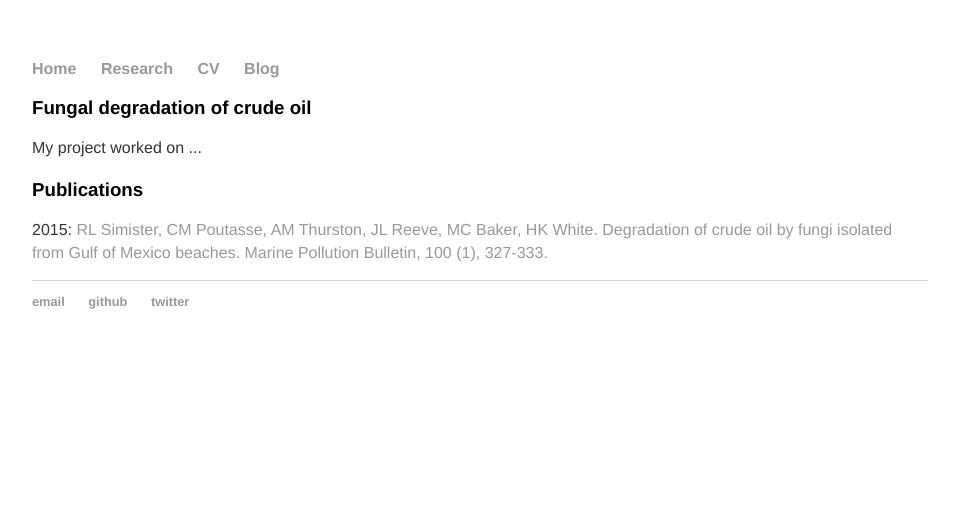
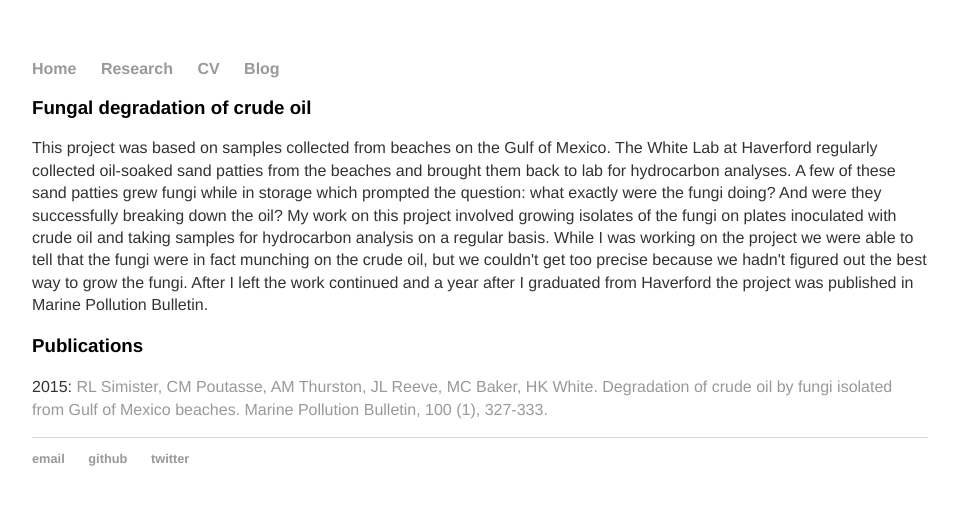
Before and after one commit to jlreeve/jlreeve.github.io, a Jekyll site: the page built from research/undergrad_hc/index.html, in a window 1280 px wide. Shown: the top 505 px of the page, without its empty margins (160-1118 px from the left). Built offline with Jekyll 4.4.1, drawn with Linux system fonts in a browser that asks for light colours.

Commit message:
added description

```diff
--- a/research/undergrad_hc/index.html
+++ b/research/undergrad_hc/index.html
@@ -5,7 +5,13 @@ title: Undergrad at Haverford
 
 <div class="blurb">
 	<h3>Fungal degradation of crude oil</h3>
-	<p>My project worked on ...</p>
+	<p>This project was based on samples collected from beaches on the Gulf of Mexico.
+		The White Lab at Haverford regularly collected oil-soaked sand patties from the beaches and brought them back to lab for hydrocarbon analyses.
+		A few of these sand patties grew fungi while in storage which prompted the question: what exactly were the fungi doing? And were they successfully breaking down the oil?
+		My work on this project involved growing isolates of the fungi on plates inoculated with crude oil and taking samples for hydrocarbon analysis on a regular basis.
+		While I was working on the project we were able to tell that the fungi were in fact munching on the crude oil, but we couldn't get too precise because we hadn't figured out the best way to grow the fungi.
+		After I left the work continued and a year after I graduated from Haverford the project was published in Marine Pollution Bulletin.
+	</p>
 </div><!-- /.blurb -->
 
 <div class="blurb">
```
